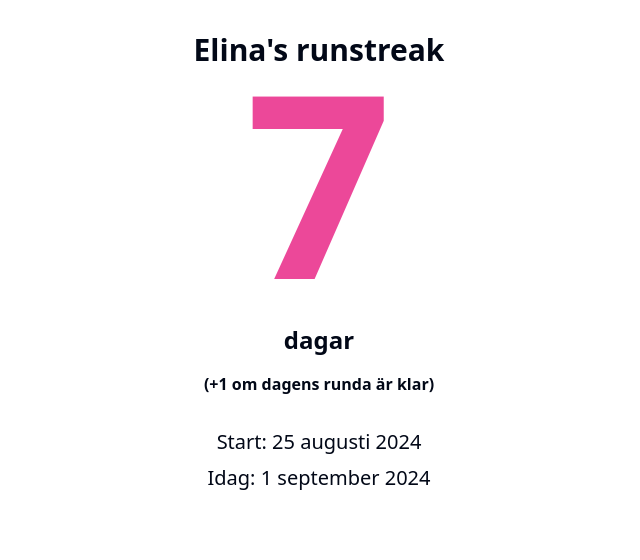
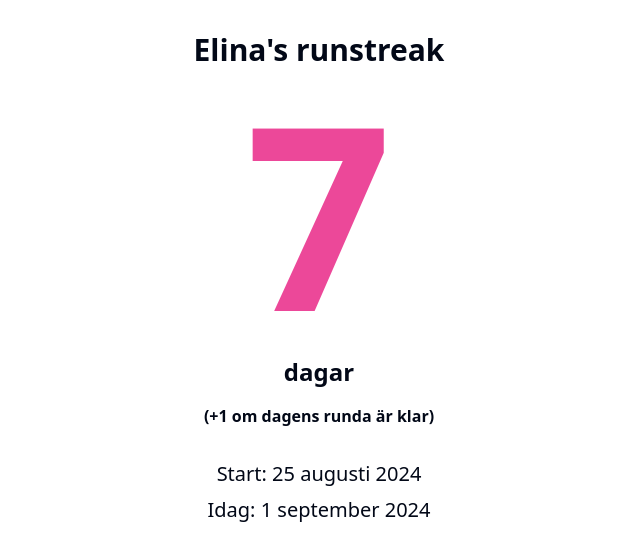
Before and after one commit to anders-brunoson/day-counter-e, a React (Vite) app: page / in a window 1280 px wide. Shown: the top 560 px of the page, without its empty margins (321-961 px from the left). Built offline with nearby package versions, Linux system fonts and the light colour scheme.

Commit message:
Styling hacks

```diff
--- a/src/components/DayCounterE.jsx
+++ b/src/components/DayCounterE.jsx
@@ -32,7 +32,7 @@ const Counter = () => {
   const largeText = {
     fontSize: '16rem',
     fontWeight: 'bold',
-    marginTop: '-5rem',
+    marginTop: '-3rem',
     marginBottom: '-3rem',
     color: '#ec4899', // Tailwind's pink-500 color
   };
```
